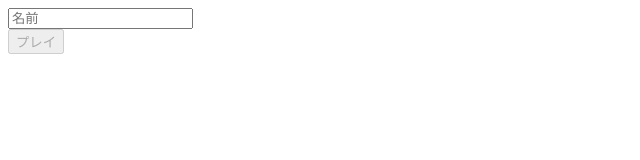
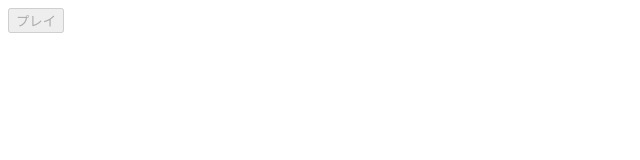
Before and after one commit to scfcdv/re, a plain HTML site: page index.html in a window 1280 px wide. Shown: the whole page, without its empty margins (0-640 px from the left). Drawn offline with nearby package versions, Linux system fonts and the light colour scheme.

Commit message:
Update index.html

```diff
--- a/index.html
+++ b/index.html
@@ -13,8 +13,6 @@
     event.preventDefault();
   });
 </script>
-    <!-- 他のフォームフィールドを追加 -->
-    <input type="text" name="name" placeholder="名前">
     <!-- reCAPTCHAのウィジェットを追加 -->
     <div class="g-recaptcha" data-sitekey="6LfLm2knAAAAAIZ5h9QBhXx9ntShM5FAtSPPMCBG" data-callback="recaptchaCallback"></div>
     <button type="submit" id="submitButton" onclick="k()" disabled>プレイ</button>
```
